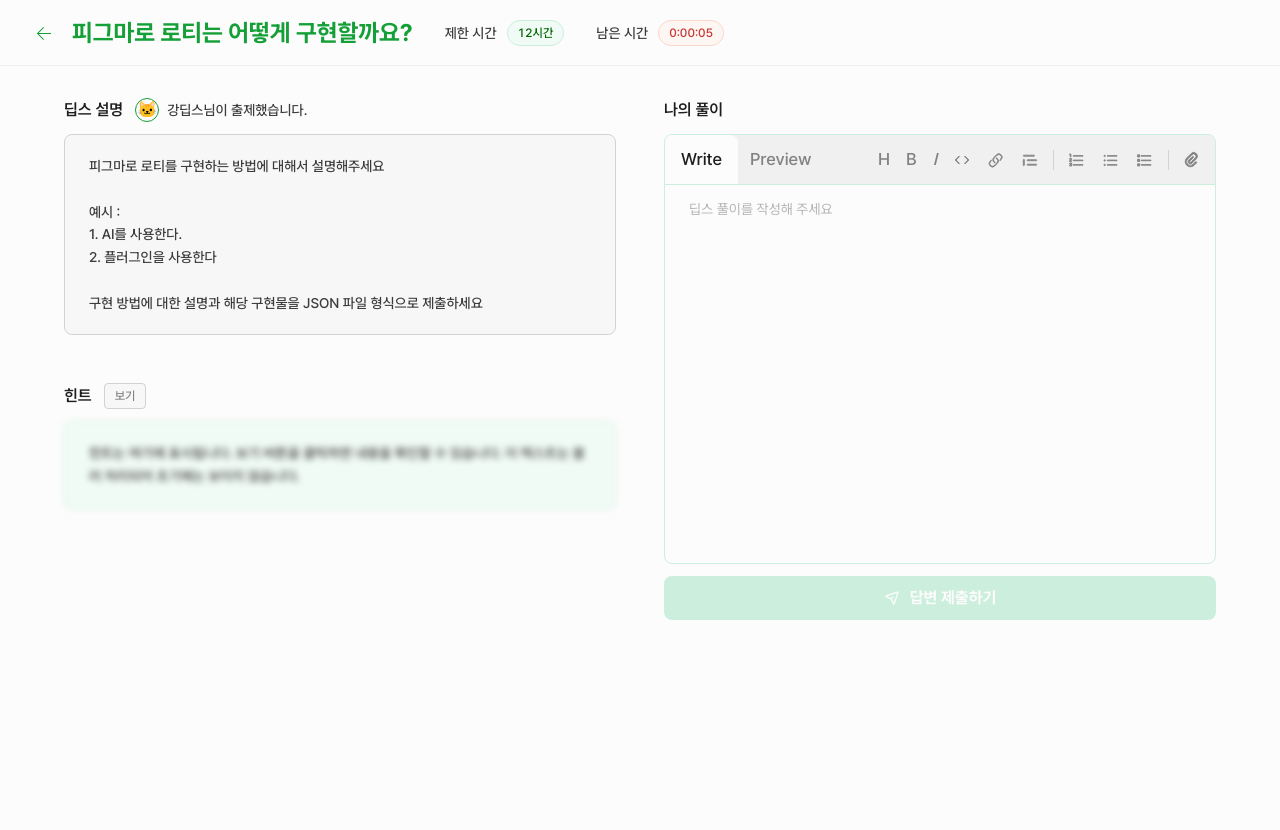
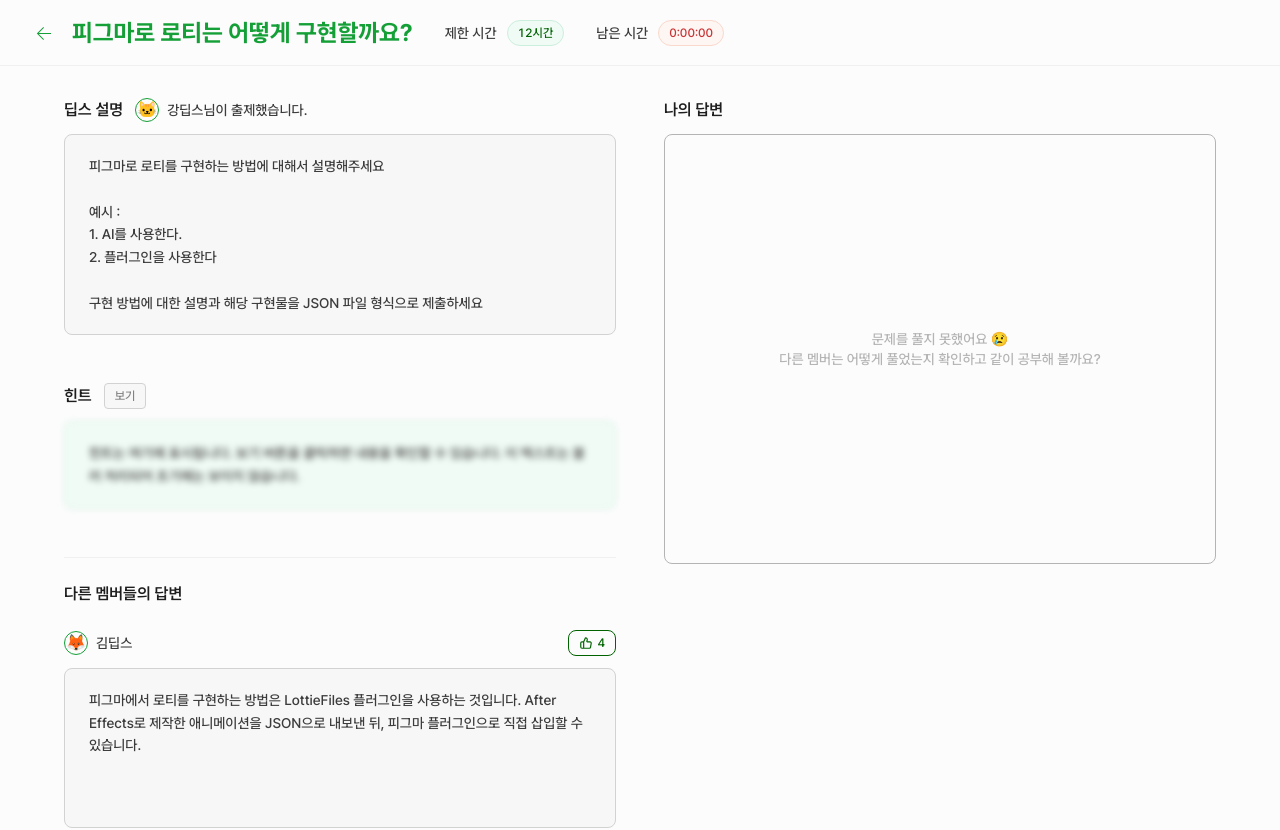
Before and after one commit to Deeps-Study/Deeps, a Next.js app: page /deepsDetail in a window 1280 px wide. Shown: the top 830 px of the page. Before the commit the page ends 800 px from the top, so only its background shows below. Built offline with nearby package versions, Linux system fonts and the light colour scheme.

Commit message:
feat: 데이터가 없을 경우 UI 처리에 대한 로직을 자식 컴포넌트에서 처리하도록 구현

```diff
--- a/src/app/deepsDetail/components/OtherAnswerCard.tsx
+++ b/src/app/deepsDetail/components/OtherAnswerCard.tsx
@@ -6,7 +6,7 @@
 
 export interface OtherAnswerCardProps {
     author: string;
-    image: string;
+    image?: string;
     content: string;
     recommendCount: number;
 }
@@ -34,7 +34,7 @@
             <div className="flex items-center justify-between">
                 <p className="flex items-center gap-2 text-sm font-medium text-gray-500">
                     <span className="w-6 h-6 rounded-full border border-main-100 flex items-center justify-center text-base leading-none shrink-0">
-                        {image}
+                        {image ?? '🐱'}
                     </span>
                     {author}
                 </p>
--- a/src/app/deepsDetail/page.tsx
+++ b/src/app/deepsDetail/page.tsx
@@ -8,7 +8,7 @@
 const MOCK_DEEP = {
     title: '피그마로 로티는 어떻게 구현할까요?',
     timeLimitLabel: '12시간',
-    remainSeconds: 10,
+    remainSeconds: 0,
     description: `피그마로 로티를 구현하는 방법에 대해서 설명해주세요
 
 예시 :
@@ -63,7 +63,7 @@
                         <OtherAnswerCard
                             key={answer.author.nickname}
                             author={answer.author.nickname}
-                            image={answer.author.image ?? ''}
+                            image={answer.author.image}
                             content={answer.content}
                             recommendCount={answer.recommendCount}
                         />
```
